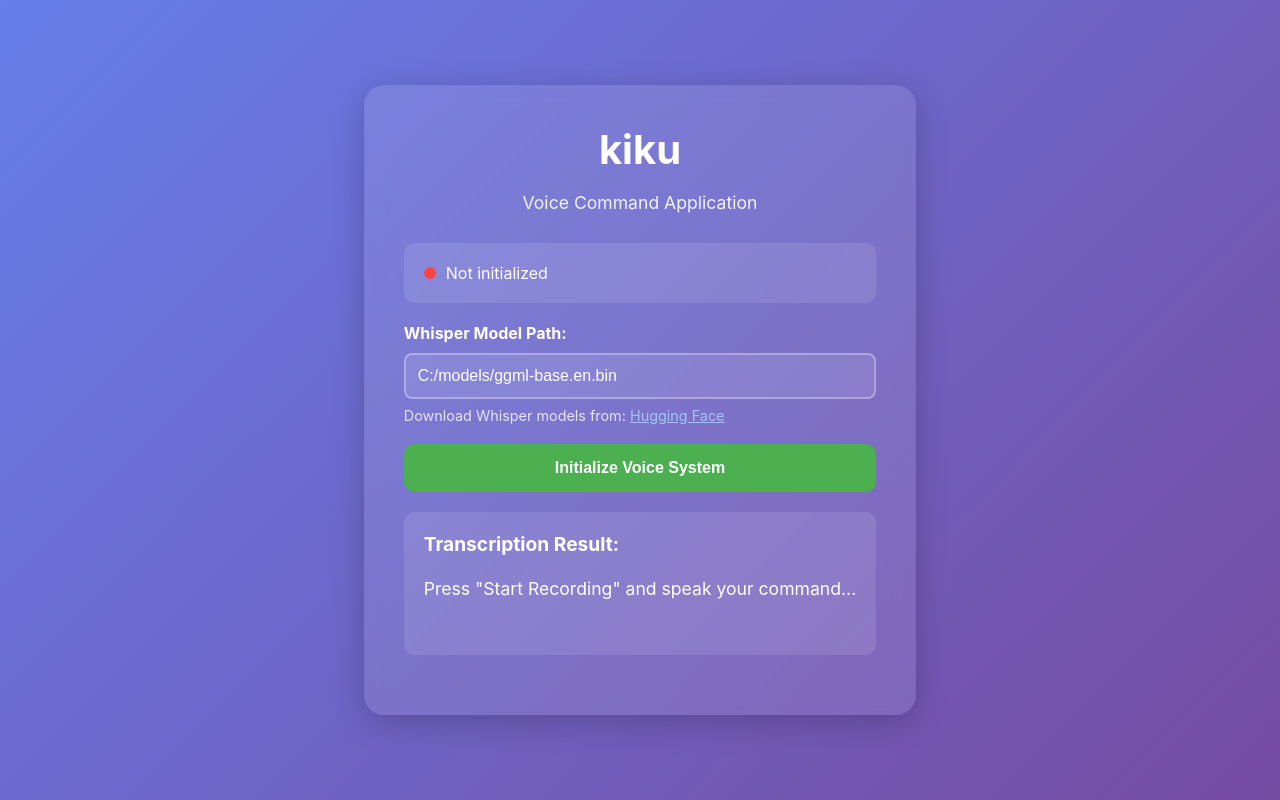
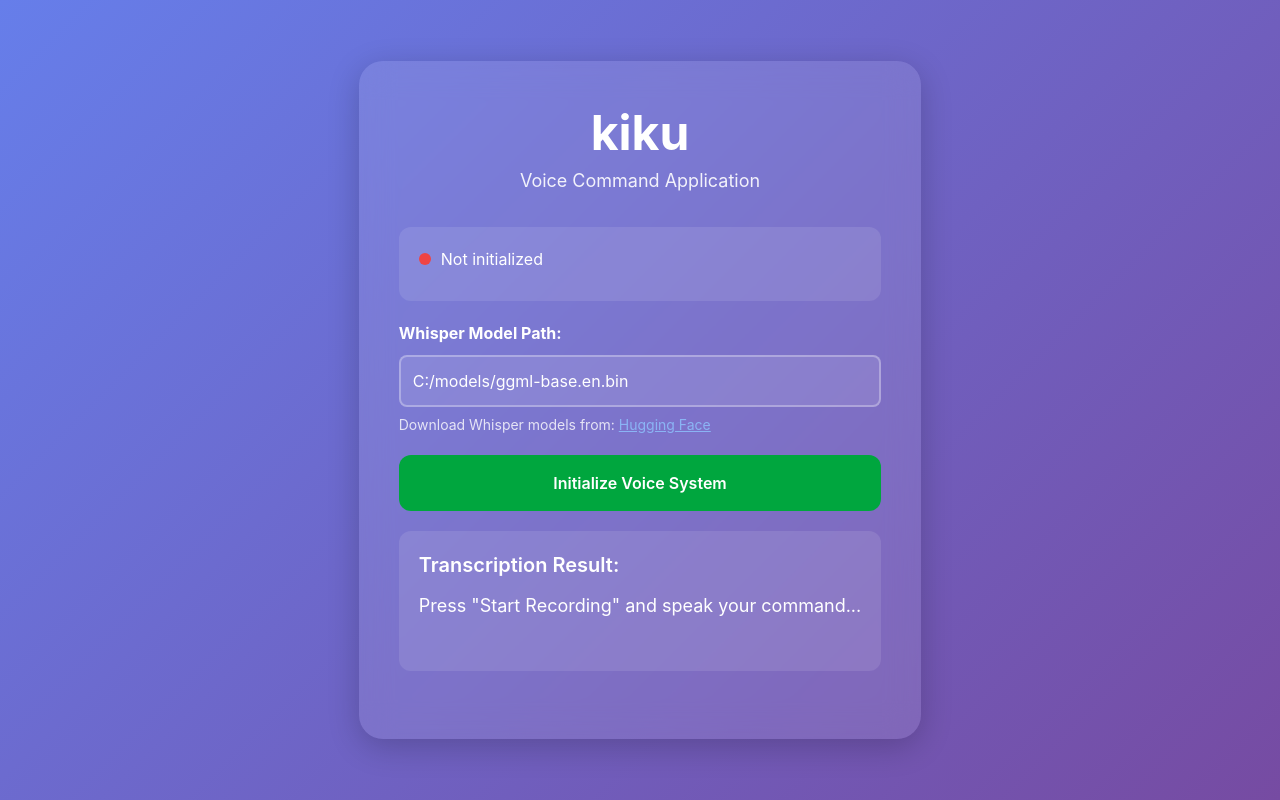
Before and after one commit to andrew-brainerd/kiku, a React (Vite) app: page / in a window 1280 px wide. Built offline with nearby package versions, Linux system fonts and the light colour scheme.

Commit message:
Add Tailwind

```diff
--- a/package.json
+++ b/package.json
@@ -20,12 +20,16 @@
     "posttest": "npm run lint"
   },
   "devDependencies": {
+    "@tailwindcss/postcss": "^4.1.16",
     "@tauri-apps/cli": "^2.1.0",
     "@types/react": "^19.2.2",
     "@types/react-dom": "^19.2.2",
     "@vitejs/plugin-basic-ssl": "^2.1.0",
     "@vitejs/plugin-react": "^4.7.0",
+    "autoprefixer": "^10.4.21",
+    "postcss": "^8.5.6",
     "sharp": "^0.34.4",
+    "tailwindcss": "^4.1.16",
     "typescript": "^5.9.3",
     "vite": "^6.4.1"
   },
--- /dev/null
+++ b/postcss.config.js
@@ -0,0 +1,6 @@
+export default {
+  plugins: {
+    '@tailwindcss/postcss': {},
+    autoprefixer: {},
+  },
+};
--- a/src/App.css
+++ /dev/null
@@ -1,194 +0,0 @@
-* {
-  box-sizing: border-box;
-}
-
-body {
-  font-family: -apple-system, BlinkMacSystemFont, 'Segoe UI', Roboto, Oxygen, Ubuntu, Cantarell, sans-serif;
-  margin: 0;
-  padding: 20px;
-  display: flex;
-  flex-direction: column;
-  align-items: center;
-  justify-content: center;
-  min-height: 100vh;
-  background: linear-gradient(135deg, #667eea 0%, #764ba2 100%);
-  color: white;
-}
-
-.container {
-  background: rgba(255, 255, 255, 0.1);
-  backdrop-filter: blur(10px);
-  border-radius: 20px;
-  padding: 40px;
-  max-width: 600px;
-  width: 100%;
-  box-shadow: 0 8px 32px rgba(0, 0, 0, 0.2);
-}
-
-h1 {
-  font-size: 2.5em;
-  margin: 0 0 10px 0;
-  text-align: center;
-}
-
-.subtitle {
-  text-align: center;
-  opacity: 0.9;
-  margin-bottom: 30px;
-  font-size: 1.1em;
-}
-
-.status-section {
-  background: rgba(255, 255, 255, 0.1);
-  padding: 20px;
-  border-radius: 10px;
-  margin-bottom: 20px;
-}
-
-.status-indicator {
-  display: flex;
-  align-items: center;
-  gap: 10px;
-  margin-bottom: 10px;
-}
-
-.status-indicator:last-child {
-  margin-bottom: 0;
-}
-
-.status-dot {
-  width: 12px;
-  height: 12px;
-  border-radius: 50%;
-  background: #ff4444;
-}
-
-.status-dot.active {
-  background: #44ff44;
-  animation: pulse 1.5s infinite;
-}
-
-@keyframes pulse {
-  0%, 100% { opacity: 1; }
-  50% { opacity: 0.5; }
-}
-
-.controls {
-  display: flex;
-  gap: 15px;
-  margin-bottom: 20px;
-}
-
-button {
-  flex: 1;
-  padding: 15px 30px;
-  font-size: 1em;
-  font-weight: 600;
-  border: none;
-  border-radius: 10px;
-  cursor: pointer;
-  transition: all 0.3s ease;
-  color: white;
-}
-
-button:disabled {
-  opacity: 0.5;
-  cursor: not-allowed;
-}
-
-.btn-init {
-  background: #4CAF50;
-}
-
-.btn-init:hover:not(:disabled) {
-  background: #45a049;
-  transform: translateY(-2px);
-}
-
-.btn-record {
-  background: #2196F3;
-}
-
-.btn-record:hover:not(:disabled) {
-  background: #0b7dda;
-  transform: translateY(-2px);
-}
-
-.btn-record.recording {
-  background: #f44336;
-  animation: recordingPulse 1s infinite;
-}
-
-@keyframes recordingPulse {
-  0%, 100% { transform: scale(1); }
-  50% { transform: scale(1.05); }
-}
-
-.btn-stop {
-  background: #ff9800;
-}
-
-.btn-stop:hover:not(:disabled) {
-  background: #e68900;
-  transform: translateY(-2px);
-}
-
-.transcription {
-  background: rgba(255, 255, 255, 0.1);
-  padding: 20px;
-  border-radius: 10px;
-  min-height: 100px;
-  margin-bottom: 20px;
-}
-
-.transcription h3 {
-  margin-top: 0;
-  font-size: 1.2em;
-}
-
-.transcription-text {
-  font-size: 1.1em;
-  line-height: 1.6;
-  min-height: 60px;
-}
-
-.command-result {
-  background: rgba(76, 175, 80, 0.3);
-  padding: 15px;
-  border-radius: 10px;
-  margin-top: 15px;
-  border-left: 4px solid #4CAF50;
-}
-
-.error {
-  background: rgba(244, 67, 54, 0.3);
-  padding: 15px;
-  border-radius: 10px;
-  margin-top: 15px;
-  border-left: 4px solid #f44336;
-}
-
-.model-path-section {
-  margin-bottom: 20px;
-}
-
-.model-path-section input {
-  width: 100%;
-  padding: 12px;
-  border-radius: 8px;
-  border: 2px solid rgba(255, 255, 255, 0.3);
-  background: rgba(255, 255, 255, 0.1);
-  color: white;
-  font-size: 1em;
-  margin-top: 10px;
-}
-
-.model-path-section input::placeholder {
-  color: rgba(255, 255, 255, 0.6);
-}
-
-.help-text {
-  font-size: 0.9em;
-  opacity: 0.8;
-  margin-top: 8px;
-}
--- a/src/App.tsx
+++ b/src/App.tsx
@@ -1,6 +1,5 @@
 import { useState, useEffect } from 'react';
 import { invoke } from '@tauri-apps/api/core';
-import './App.css';
 import type { VoiceCommand, Message, CommandType } from './types';
 import { COMMAND_MESSAGES } from './types';
 
@@ -111,28 +110,31 @@ function App() {
   };
 
   return (
-    <div className="container">
-      <h1>kiku</h1>
-      <p className="subtitle">Voice Command Application</p>
+    <div className="bg-white/10 backdrop-blur-lg rounded-3xl px-10 py-12 max-w-2xl w-full shadow-[0_8px_32px_rgba(0,0,0,0.2)]">
+      {/* Header */}
+      <h1 className="text-5xl font-bold m-0 mb-2.5 text-center">kiku</h1>
+      <p className="text-center opacity-90 mb-8 text-lg">Voice Command Application</p>
 
-      <div className="status-section">
-        <div className="status-indicator">
+      {/* Status Section */}
+      <div className="bg-white/10 p-5 rounded-xl mb-5">
+        <div className="flex items-center gap-2.5 mb-2.5">
           <div className={`status-dot ${isInitialized ? 'active' : ''}`} />
           <span>{isInitialized ? 'Initialized - Ready' : 'Not initialized'}</span>
         </div>
         {isRecording && (
-          <div className="status-indicator">
+          <div className="flex items-center gap-2.5">
             <div className="status-dot active" />
             <span>Recording...</span>
           </div>
         )}
       </div>
 
+      {/* Initialization Section */}
       {!isInitialized && (
         <>
-          <div className="model-path-section">
-            <label htmlFor="modelPath">
-              <strong>Whisper Model Path:</strong>
+          <div className="mb-5">
+            <label htmlFor="modelPath" className="font-bold">
+              Whisper Model Path:
             </label>
             <input
               type="text"
@@ -140,39 +142,47 @@ function App() {
               placeholder="e.g., C:/models/ggml-base.en.bin"
               value={modelPath}
               onChange={(e) => setModelPath(e.target.value)}
+              className="w-full p-3 rounded-lg border-2 border-white/30 bg-white/10 text-white text-base mt-2.5 placeholder:text-white/60 focus:outline-none focus:border-white/50 transition-colors"
             />
-            <div className="help-text">
+            <div className="text-sm opacity-80 mt-2">
               Download Whisper models from:{' '}
               <a
                 href="https://huggingface.co/ggerganov/whisper.cpp"
                 target="_blank"
                 rel="noopener noreferrer"
-                style={{ color: '#a8daff' }}
+                className="text-blue-300 hover:text-blue-200 transition-colors underline"
               >
                 Hugging Face
               </a>
             </div>
           </div>
 
-          <div className="controls">
-            <button className="btn-init" onClick={handleInitialize} disabled={isProcessing}>
+          <div className="flex gap-4 mb-5">
+            <button
+              className="btn-base bg-green-600 hover:bg-green-700"
+              onClick={handleInitialize}
+              disabled={isProcessing}
+            >
               Initialize Voice System
             </button>
           </div>
         </>
       )}
 
+      {/* Recording Controls */}
       {isInitialized && (
-        <div className="controls">
+        <div className="flex gap-4 mb-5">
           <button
-            className={`btn-record ${isRecording ? 'recording' : ''}`}
+            className={`btn-base bg-blue-600 hover:bg-blue-700 ${
+              isRecording ? 'bg-red-500 hover:bg-red-600 animate-recording-pulse' : ''
+            }`}
             onClick={handleStartRecording}
             disabled={isRecording || isProcessing}
           >
             Start Recording
           </button>
           <button
-            className="btn-stop"
+            className="btn-base bg-orange-500 hover:bg-orange-600"
             onClick={handleStopRecording}
             disabled={!isRecording || isProcessing}
           >
@@ -181,11 +191,18 @@ function App() {
         </div>
       )}
 
-      <div className="transcription">
-        <h3>Transcription Result:</h3>
-        <div className="transcription-text">{transcriptionText}</div>
+      {/* Transcription Result */}
+      <div className="bg-white/10 p-5 rounded-xl min-h-[100px] mb-5">
+        <h3 className="mt-0 text-xl font-semibold mb-3">Transcription Result:</h3>
+        <div className="text-lg leading-relaxed min-h-[60px]">{transcriptionText}</div>
         {message && (
-          <div className={message.type === 'error' ? 'error' : 'command-result'}>
+          <div
+            className={`p-4 rounded-xl mt-4 ${
+              message.type === 'error'
+                ? 'bg-red-500/30 border-l-4 border-red-500'
+                : 'bg-green-500/30 border-l-4 border-green-500'
+            }`}
+          >
             {message.type === 'error' && <strong>Error:</strong>}{' '}
             {message.type === 'command' && (
               <>
--- /dev/null
+++ b/src/index.css
@@ -0,0 +1,70 @@
+@import "tailwindcss";
+
+body {
+  margin: 0;
+  padding: 20px;
+  display: flex;
+  flex-direction: column;
+  align-items: center;
+  justify-content: center;
+  min-height: 100vh;
+  font-family: -apple-system, BlinkMacSystemFont, 'Segoe UI', Roboto, Oxygen,
+    Ubuntu, Cantarell, sans-serif;
+  background: linear-gradient(135deg, #667eea 0%, #764ba2 100%);
+  color: white;
+}
+
+.status-dot {
+  width: 12px;
+  height: 12px;
+  border-radius: 50%;
+  background: #ef4444;
+}
+
+.status-dot.active {
+  background: #4ade80;
+  animation: pulse 1.5s cubic-bezier(0.4, 0, 0.6, 1) infinite;
+}
+
+@keyframes pulse {
+  0%, 100% {
+    opacity: 1;
+  }
+  50% {
+    opacity: 0.5;
+  }
+}
+
+@keyframes recording-pulse {
+  0%, 100% {
+    transform: scale(1);
+  }
+  50% {
+    transform: scale(1.05);
+  }
+}
+
+.animate-recording-pulse {
+  animation: recording-pulse 1s ease-in-out infinite;
+}
+
+.btn-base {
+  flex: 1;
+  padding: 16px 32px;
+  font-size: 16px;
+  font-weight: 600;
+  border: none;
+  border-radius: 12px;
+  cursor: pointer;
+  transition: all 0.3s ease;
+  color: white;
+}
+
+.btn-base:disabled {
+  opacity: 0.5;
+  cursor: not-allowed;
+}
+
+.btn-base:hover:not(:disabled) {
+  transform: translateY(-2px);
+}
--- a/src/main.tsx
+++ b/src/main.tsx
@@ -1,6 +1,7 @@
 import React from 'react';
 import ReactDOM from 'react-dom/client';
 import App from './App';
+import './index.css';
 
 const rootElement = document.getElementById('root');
 
--- /dev/null
+++ b/tailwind.config.ts
@@ -0,0 +1,41 @@
+import type { Config } from 'tailwindcss';
+
+export default {
+  content: ['./index.html', './src/**/*.{js,ts,jsx,tsx}'],
+  theme: {
+    extend: {
+      colors: {
+        primary: {
+          50: '#f5f3ff',
+          100: '#ede9fe',
+          200: '#ddd6fe',
+          300: '#c4b5fd',
+          400: '#a78bfa',
+          500: '#8b5cf6',
+          600: '#7c3aed',
+          700: '#6d28d9',
+          800: '#5b21b6',
+          900: '#4c1d95',
+        },
+      },
+      animation: {
+        pulse: 'pulse 1.5s cubic-bezier(0.4, 0, 0.6, 1) infinite',
+        'recording-pulse': 'recording-pulse 1s ease-in-out infinite',
+      },
+      keyframes: {
+        pulse: {
+          '0%, 100%': { opacity: '1' },
+          '50%': { opacity: '0.5' },
+        },
+        'recording-pulse': {
+          '0%, 100%': { transform: 'scale(1)' },
+          '50%': { transform: 'scale(1.05)' },
+        },
+      },
+      backdropBlur: {
+        xs: '2px',
+      },
+    },
+  },
+  plugins: [],
+} satisfies Config;
```
Also changed, not shown: .claude/settings.local.json, 1 other file (tests, documents, lock files or other folders).
